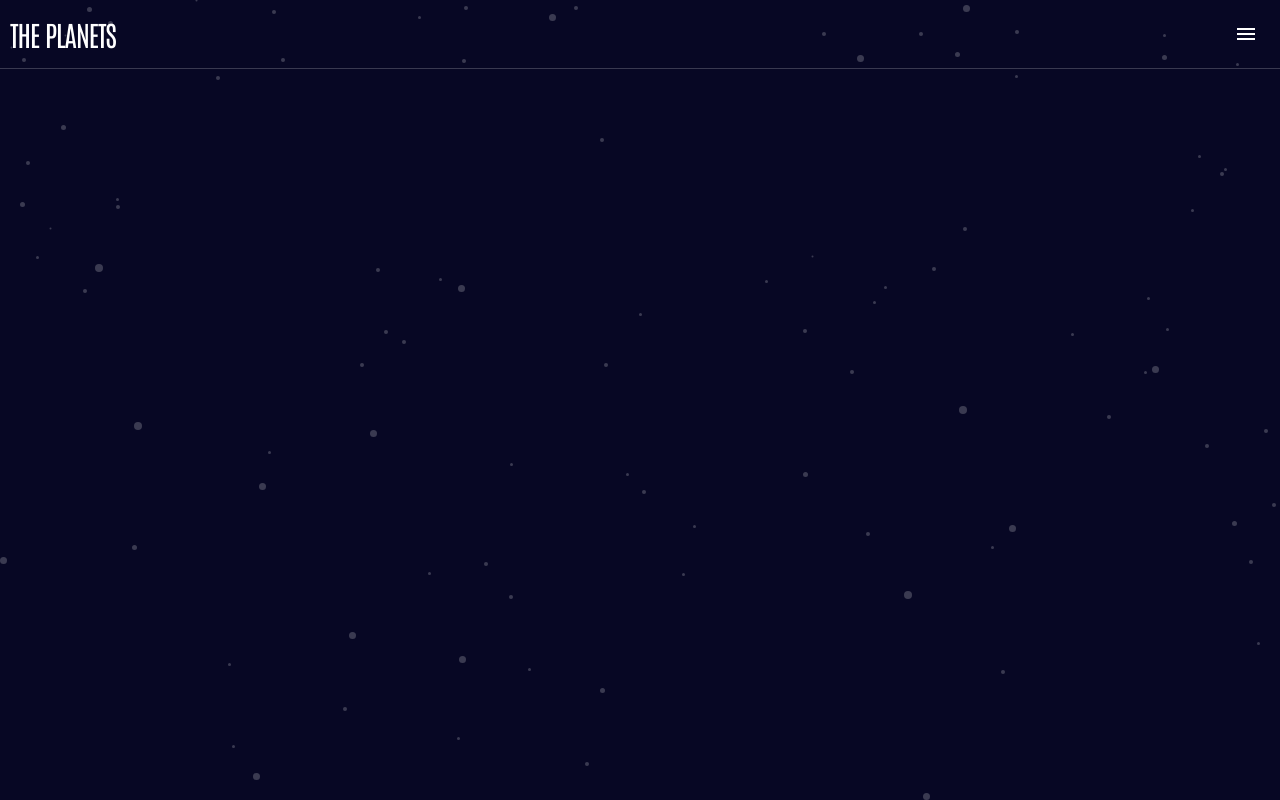
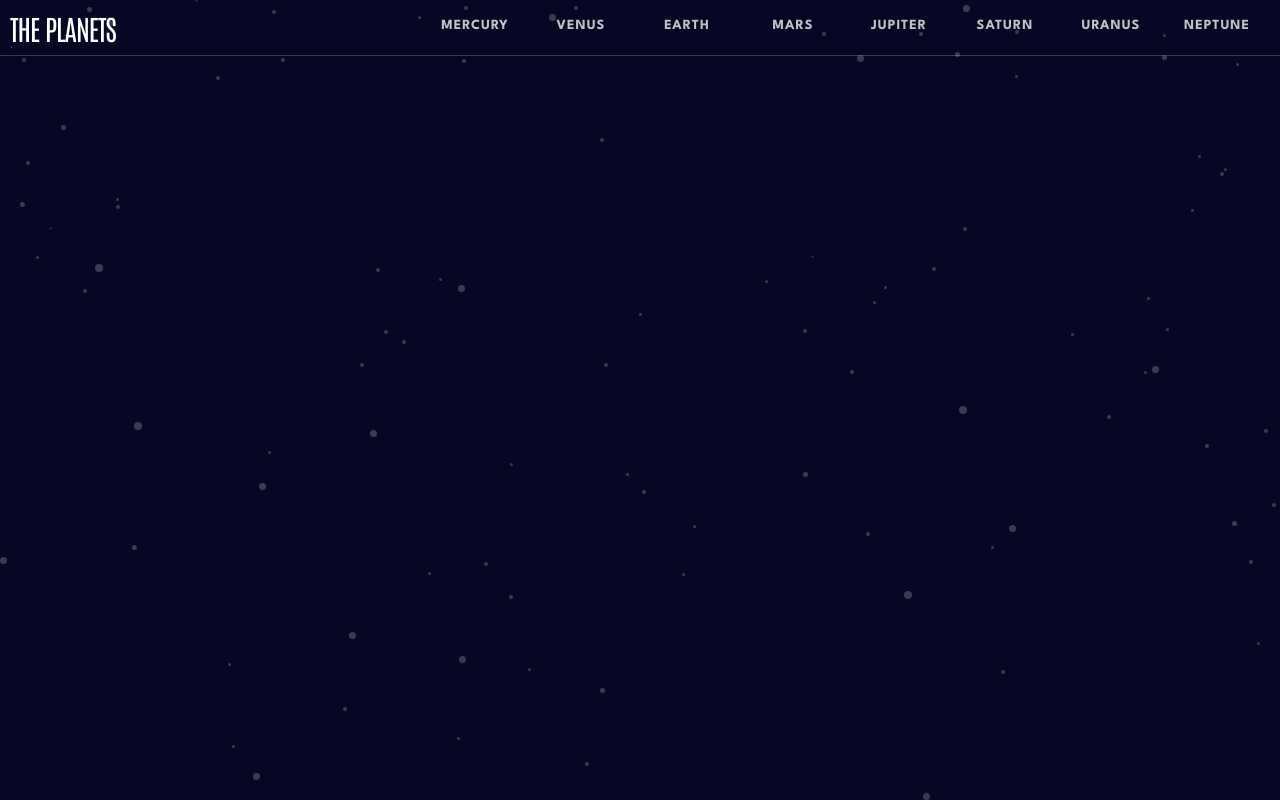
Before and after one commit to buianhquan3008/planets-fact-site, a React (Create React App) app: page / in a window 1280 px wide. Built offline with nearby package versions, Linux system fonts and the light colour scheme.

Commit message:
navbar drawer

```diff
--- a/src/components/Drawer.js
+++ b/src/components/Drawer.js
@@ -8,12 +8,29 @@ import ListItemText from '@material-ui/core/ListItemText';
 import { IconButton } from '@material-ui/core';
 import MenuIcon from '@material-ui/icons/Menu';
 import data from '../data.json';
+import ChevronRightIcon from '@material-ui/icons/ChevronRight';
 
-const useStyles = makeStyles({
+const useStyles = makeStyles((theme)=>({
     list: {
         marginTop: 70,
-        width: 600,
+        width: '100vw',
         color: 'white',
+        background: 'transparent',
+        display: 'flex',
+        justifyContent: 'center',
+        alignItems: 'center',
+    },
+    listWrap: {
+        width: '90vw',
+
+    },
+    item: {
+        padding: 20,
+        width: '100%',
+        borderBottom: '1px solid rgba(255, 255, 255, 0.2)',
+        display: 'flex',
+        justifyContent: 'space-between',
+        alignItems: 'center',
     },
     paper: {
         background: 'transparent',
@@ -21,10 +38,39 @@ const useStyles = makeStyles({
     menuButton: {
         color: 'white',
     },
-});
+    circleColor: {
+        width: 20,
+        height: 20,
+        background: 'red',
+        marginRight: 15,
+        borderRadius: '50%'
+    },
+    text: {
+        fontFamily: 'League Spartan',
+        fontStyle: 'normal',
+        fontWeight: 700,
+        fontSize: '20px',
+        lineHeight: '25px',
+        letterSpacing: '1.36364px',
+        textTransform: 'uppercase',
+        color: 'white',
+    },
+    itemText: {
+        display: 'flex',
+    },
+    icon: {
+        color: 'rgba(255, 255, 255, 0.2)',
+    },
+    drawer: {
+        display: 'block',
+        [theme.breakpoints.up('md')]: {
+            display: 'none',
+        },
+    },
+}));
 
 export default function TemporaryDrawer() {
-    const classes = useStyles();
+    const classes = useStyles({ data });
     const [state, setState] = React.useState({
         left: false,
     });
@@ -47,10 +93,14 @@ export default function TemporaryDrawer() {
             onClick={toggleDrawer(anchor, false)}
             onKeyDown={toggleDrawer(anchor, false)}
         >
-            <List>
+            <List className={classes.listWrap}>
                 {data.map((item, index) => (
-                    <ListItem button key={item.name}>
-                        <ListItemText primary={item.name} />
+                    <ListItem button key={item.name} className={classes.item}>
+                        <div className={classes.itemText}>
+                            <div className={classes.circleColor} style={{background: item.color}}></div>
+                            <div className={classes.text}>{item.name}</div>
+                        </div>
+                        <ChevronRightIcon className={classes.icon}/>
                     </ListItem>
                 ))}
             </List>
@@ -58,7 +108,7 @@ export default function TemporaryDrawer() {
     );
 
     return (
-        <div>
+        <div  className={classes.drawer}>
             <React.Fragment key='left'>
                 <IconButton
                     edge='start'
--- /dev/null
+++ b/src/components/ListPlanet.js
@@ -0,0 +1,53 @@
+import { makeStyles } from '@material-ui/core';
+import React from 'react';
+import data from '../data.json';
+
+const useStyles = makeStyles((theme)=>(console.log('dfdf', theme),{
+  ul: {
+    margin: 0,
+    color: 'white',
+    listStyle: 'none',
+    display: 'none',
+    [theme.breakpoints.up('md')]: {
+      display: 'flex',
+    },
+  },
+  li: {
+    padding: 16,
+    height: 20,
+    width: 54,
+    borderTop: '3px solid transparent',
+    marginRight: 20,
+    fontFamily: 'League Spartan',
+    fontStyle: 'normal',
+    fontWeight: 700,
+    fontSize: '14px',
+    // lineHeight: '25px',
+    letterSpacing: '1px',
+    textTransform: 'uppercase',
+    color: '#FFFFFF',
+    mixBlendMode: 'normal',
+    opacity: 0.75,
+    cursor: 'pointer',
+    "&:hover, &:focus": {
+      borderTop: '3px solid white',
+    },
+    // textAlign: 'center',
+    display: 'flex',
+    justifyContent: 'center'
+  },
+}));
+
+
+export default function ListPlanet() {
+  const classes = useStyles({color: 'red'});
+  return (
+      <ul className={classes.ul}>
+        { data.map(planet=>{
+          console.log('------------', classes.li);
+          // classes.li['&:hover, &:focus']['borderTop'] = '3px solid red'
+          return <li key={planet.name} className={classes.li} id={planet.color}>{planet.name}</li>}
+        )}
+      </ul>
+  )
+}
--- a/src/components/Navbar.js
+++ b/src/components/Navbar.js
@@ -1,20 +1,27 @@
 import { makeStyles } from '@material-ui/core';
 import React from 'react';
 import TemporaryDrawer from './Drawer';
+import ListPlanet from './ListPlanet';
 
 const useStyles = makeStyles((theme) => ({
     navbar: {
         display: 'flex',
         justifyContent: 'space-between',
         alignItems: 'center',
-        padding: '10px',
+        paddingLeft: '10px',
+        [theme.breakpoints.up('md')]: {
+            flexDirection: 'column'
+        },
+        [theme.breakpoints.up('lg')]: {
+            flexDirection: 'row'
+        },
     },
     logo: {
         fontFamily: 'Antonio',
         fontStyle: 'normal',
         fontWeight: '400',
         fontSize: '28px',
-        lineHeight: '36px',
+        // lineHeight: '36px',
         letterSpacing: '-1.05px',
         textTransform: 'uppercase',
         color: '#FFFFFF',
@@ -37,11 +44,10 @@ export const Navbar = () => {
         <>
             <div className={classes.navbar}>
                 <div className={classes.logo}>THE PLANETS</div>
-
-                <TemporaryDrawer />
+                <TemporaryDrawer/>
+                <ListPlanet />
             </div>
             <div className={classes.line}></div>
-            {/* <Divider /> */}
         </>
     );
 };
--- a/src/data.json
+++ b/src/data.json
@@ -21,7 +21,8 @@
       "planet": "./assets/planet-mercury.svg",
       "internal": "./assets/planet-mercury-internal.svg",
       "geology": "./assets/geology-mercury.png"
-    }
+    },
+    "color": "#DEF4FC"
   },
   {
     "name": "Venus",
@@ -45,7 +46,8 @@
       "planet": "./assets/planet-venus.svg",
       "internal": "./assets/planet-venus-internal.svg",
       "geology": "./assets/geology-venus.png"
-    }
+    },
+    "color": "#F7CC7F"
   },
   {
     "name": "Earth",
@@ -69,7 +71,8 @@
       "planet": "./assets/planet-earth.svg",
       "internal": "./assets/planet-earth-internal.svg",
       "geology": "./assets/geology-earth.png"
-    }
+    },
+    "color": "#545BFE"
   },
   {
     "name": "Mars",
@@ -93,7 +96,8 @@
       "planet": "./assets/planet-mars.svg",
       "internal": "./assets/planet-mars-internal.svg",
       "geology": "./assets/geology-mars.png"
-    }
+    },
+    "color": "#FF6A45"
   },
   {
     "name": "Jupiter",
@@ -117,7 +121,8 @@
       "planet": "./assets/planet-jupiter.svg",
       "internal": "./assets/planet-jupiter-internal.svg",
       "geology": "./assets/geology-jupiter.png"
-    }
+    },
+    "color": "#ECAD7A"
   },
   {
     "name": "Saturn",
@@ -141,7 +146,8 @@
       "planet": "./assets/planet-saturn.svg",
       "internal": "./assets/planet-saturn-internal.svg",
       "geology": "./assets/geology-saturn.png"
-    }
+    },
+    "color": "#FCCB6B"
   },
   {
     "name": "Uranus",
@@ -165,7 +171,8 @@
       "planet": "./assets/planet-uranus.svg",
       "internal": "./assets/planet-uranus-internal.svg",
       "geology": "./assets/geology-uranus.png"
-    }
+    },
+    "color": "#65F0D5"
   },
   {
     "name": "Neptune",
@@ -189,6 +196,7 @@
       "planet": "./assets/planet-neptune.svg",
       "internal": "./assets/planet-neptune-internal.svg",
       "geology": "./assets/geology-neptune.png"
-    }
+    },
+    "color": "#497EFA"
   }
 ]
--- a/src/index.css
+++ b/src/index.css
@@ -1,4 +1,4 @@
-@import url('https://fonts.googleapis.com/css2?family=Antonio:wght@400;700&display=swap');
+@import url('https://fonts.googleapis.com/css2?family=Antonio:wght@400;700&family=League+Spartan:wght@400;700&display=swap');
 
 body {
   margin: 0;
@@ -8,6 +8,7 @@ body {
   -webkit-font-smoothing: antialiased;
   -moz-osx-font-smoothing: grayscale;
   background:  #070724 url('./assets/background-stars.svg');
+  box-sizing: border-box;
 }
 
 code {
```
